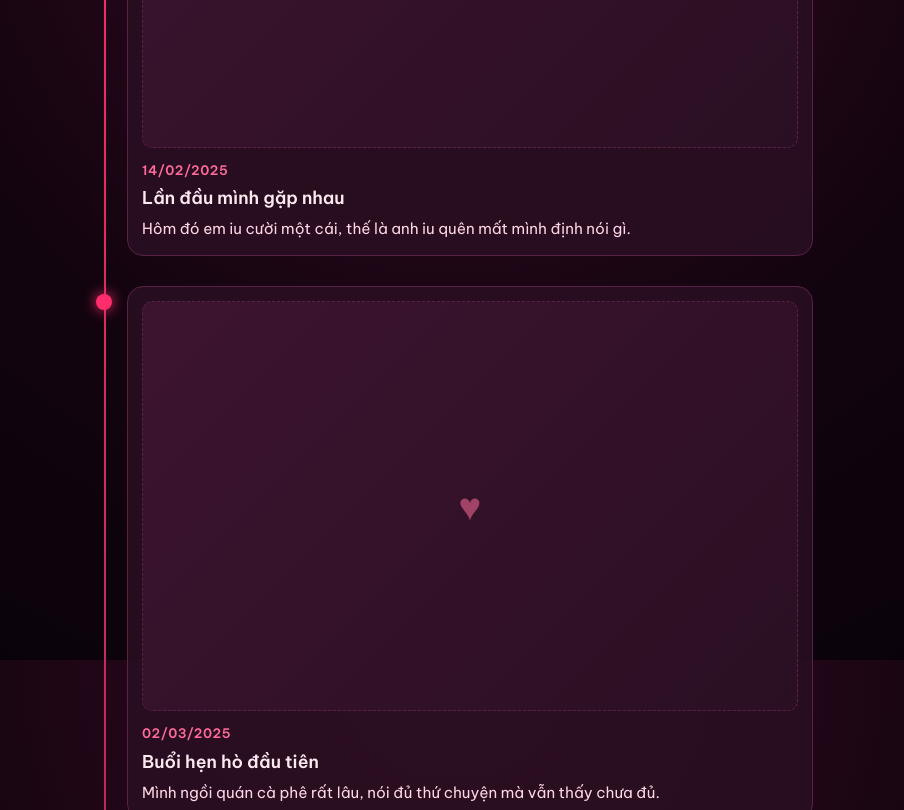
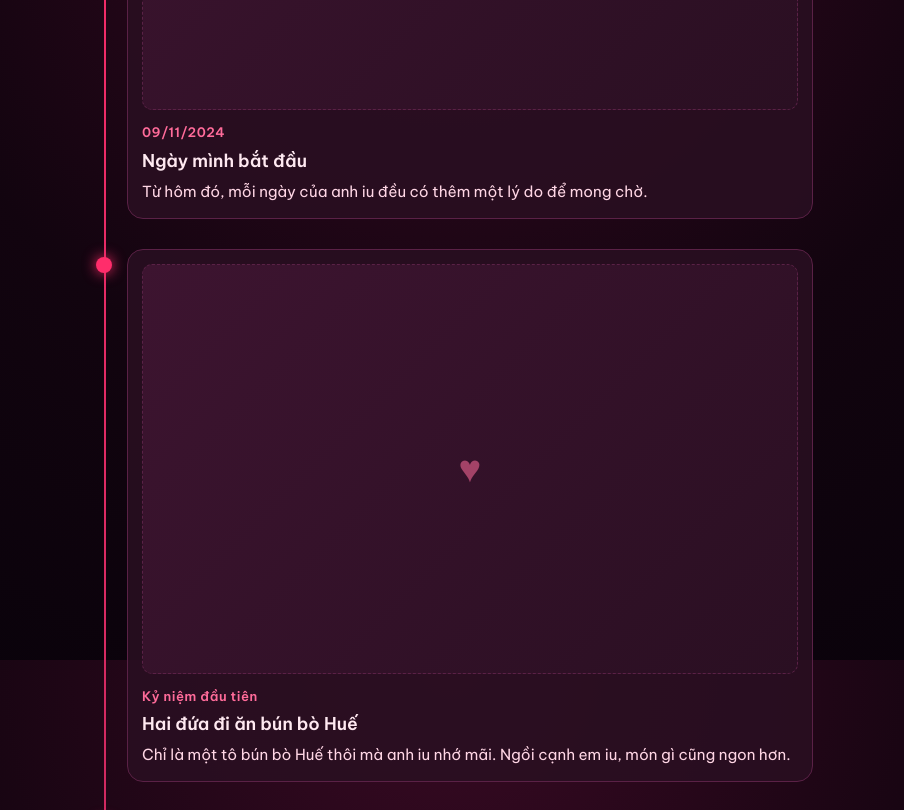
Before and after one commit to diamenvn/anh-yeu-em, a plain HTML site: page cau-chuyen.html in a window 1280 px wide. Shown: the part 1740-2550 px from the top of the page, without its empty margins (187-1091 px from the left). Drawn offline with Linux system fonts and the light colour scheme.

Commit message:
Dien ngay yeu, ky niem va anh vao trang Cau chuyen
Co-Authored-By: Claude Sonnet 5.5 <noreply@anthropic.com>

```diff
--- a/cau-chuyen.html
+++ b/cau-chuyen.html
@@ -108,7 +108,7 @@
   .pol { background: var(--paper); padding: 10px 10px 8px; border-radius: 4px; box-shadow: 0 10px 28px rgba(0, 0, 0, .5);
     transform: rotate(var(--r, 0deg)); transition: transform .25s; cursor: pointer; border: 0; text-align: center; font: inherit; color: var(--ink); }
   .pol:hover, .pol:focus-visible { transform: rotate(0deg) scale(1.04); outline: none; }
-  .pol .ph { aspect-ratio: 1 / 1; border-radius: 2px; }
+  .pol .ph { aspect-ratio: 1 / 1; border-radius: 2px; object-position: center 25%; }
   .pol .ph.empty { background: linear-gradient(135deg, #ffe3ec, #ffc2d6); border: 0; color: rgba(255, 45, 107, .5); }
   .pol span { display: block; font-family: var(--script); font-size: 1.1rem; margin-top: 6px; line-height: 1.25; }
   .lightbox { position: fixed; inset: 0; z-index: 100; background: rgba(8, 2, 10, .92); display: none; align-items: center; justify-content: center; flex-direction: column; gap: 12px; padding: 20px; cursor: pointer; }
--- a/data.js
+++ b/data.js
@@ -1,27 +1,31 @@
 /* ============================================================
    NỘI DUNG CỦA TRANG "CÂU CHUYỆN CỦA CHÚNG MÌNH"
    Sửa các nội dung bên dưới thành câu chuyện thật của hai bạn.
-   Khi sửa xong, đổi daDienThongTin thành true để ẩn dòng "bản xem thử".
+   Nếu còn nội dung mẫu, đổi daDienThongTin thành false để hiện dòng "bản xem thử".
    ============================================================ */
 window.TINH_YEU = {
-  daDienThongTin: false,          // đổi thành true khi đã thay nội dung thật
+  daDienThongTin: true,           // false = hiện dòng "bản xem thử với nội dung mẫu" ở đầu trang
 
   anh: 'anh iu',                  // cách xưng của người gửi
   em: 'em iu',                    // cách gọi người nhận
 
-  // Ngày hai bạn bắt đầu yêu nhau (năm-tháng-ngày). ĐÂY LÀ NGÀY MẪU, hãy sửa.
-  ngayYeu: '2025-02-14',
+  // Ngày hai bạn bắt đầu yêu nhau (năm-tháng-ngày)
+  ngayYeu: '2024-11-09',
 
-  // Dòng thời gian kỷ niệm. "anh" là đường dẫn ảnh, ví dụ 'anh/lan-dau-gap.jpg' (để trống nếu chưa có ảnh).
+  // Dòng thời gian kỷ niệm. "anh" là đường dẫn ảnh, ví dụ 'anh/ninh-binh.jpg' (để trống nếu chưa có ảnh).
   kyNiem: [
-    { ngay: '14/02/2025', tieuDe: 'Lần đầu mình gặp nhau',
-      noiDung: 'Hôm đó em iu cười một cái, thế là anh iu quên mất mình định nói gì.', anh: '' },
-    { ngay: '02/03/2025', tieuDe: 'Buổi hẹn hò đầu tiên',
-      noiDung: 'Mình ngồi quán cà phê rất lâu, nói đủ thứ chuyện mà vẫn thấy chưa đủ.', anh: '' },
-    { ngay: '20/04/2025', tieuDe: 'Chuyến đi đầu tiên',
-      noiDung: 'Lần đầu hai đứa đi xa cùng nhau. Anh iu nhận ra chỗ nào có em iu, chỗ đó là nhà.', anh: '' },
-    { ngay: '10/06/2025', tieuDe: 'Ngày em iu nói yêu anh',
-      noiDung: 'Câu nói nhỏ xíu thôi nhưng anh iu nhớ mãi đến giờ.', anh: '' },
+    { ngay: '09/11/2024', tieuDe: 'Ngày mình bắt đầu',
+      noiDung: 'Từ hôm đó, mỗi ngày của anh iu đều có thêm một lý do để mong chờ.', anh: '' },
+    { ngay: 'Kỷ niệm đầu tiên', tieuDe: 'Hai đứa đi ăn bún bò Huế',
+      noiDung: 'Chỉ là một tô bún bò Huế thôi mà anh iu nhớ mãi. Ngồi cạnh em iu, món gì cũng ngon hơn.', anh: '' },
+    { ngay: 'Một ngày thật vui', tieuDe: 'Ngày đi đạp vịt',
+      noiDung: 'Chiếc vịt đạp hoài cũng không nhanh, nhưng có em iu bên cạnh nên anh iu chẳng muốn vào bờ.', anh: '' },
+    { ngay: 'Chuyến đi đầu tiên', tieuDe: 'Tam Đảo',
+      noiDung: 'Lần đầu hai đứa cùng nhau đi chơi xa. Anh iu nhận ra chỗ nào có em iu, chỗ đó là nhà.', anh: '' },
+    { ngay: 'Chuyến đi của mình', tieuDe: 'Lý Sơn',
+      noiDung: 'Biển, gió và em iu. Anh iu chỉ cần có vậy.', anh: '' },
+    { ngay: 'Chuyến đi của mình', tieuDe: 'Ninh Bình',
+      noiDung: 'Thêm một chuyến đi, thêm một trang kỷ niệm đẹp của hai đứa mình.', anh: '' },
     { ngay: 'Hôm nay', tieuDe: 'Và câu chuyện vẫn đang viết tiếp',
       noiDung: 'Cảm ơn em iu vì đã ở đây. Còn rất nhiều trang nữa chúng mình sẽ viết cùng nhau.', anh: '' }
   ],
@@ -30,7 +34,7 @@ window.TINH_YEU = {
   thu: [
     'Gửi em iu của anh iu,',
     'Có những điều anh iu hay ngại nói ra, nên anh iu làm trang này để nói thay.',
-    'Cảm ơn em iu vì đã kiên nhẫn với anh iu, vì những lần em iu cười làm cả ngày của anh iu sáng lên. Có em iu, chuyện bình thường nào cũng trở nên đặc biệt.',
+    'Từ ngày 9/11/2024, anh iu có thêm một người để nhớ, để thương và để cố gắng mỗi ngày. Cảm ơn em iu vì đã kiên nhẫn với anh iu, vì những lần em iu cười làm cả ngày của anh iu sáng lên.',
     'Anh iu không hứa sẽ hoàn hảo, nhưng anh iu hứa sẽ luôn ở bên em iu.'
   ],
 
@@ -45,18 +49,18 @@ window.TINH_YEU = {
     'Vì em iu làm anh iu muốn trở nên tốt hơn',
     'Vì em iu hay làm anh iu bật cười',
     'Vì em iu tin anh iu',
-    'Vì cái cách em iu ăn món em thích',
+    'Vì chuyến đi nào có em iu cũng thành chuyến đi đẹp',
     'Vì em iu là em iu',
     'Vì anh iu không tưởng tượng nổi một ngày thiếu em iu'
   ],
 
-  // Album ảnh. "src" là đường dẫn ảnh, ví dụ 'anh/dalat.jpg' (để trống nếu chưa có ảnh).
+  // Album ảnh. "src" là đường dẫn ảnh, ví dụ 'anh/anh-1.jpg' (để trống nếu chưa có ảnh).
   album: [
-    { src: '', chuThich: 'Ngày đầu mình đi cùng nhau' },
-    { src: '', chuThich: 'Nụ cười anh iu thích nhất' },
-    { src: '', chuThich: 'Một buổi chiều bình thường mà đẹp' },
-    { src: '', chuThich: 'Chuyến đi nhớ mãi' },
-    { src: '', chuThich: 'Lần em iu giận anh iu (xin lỗi nha)' },
-    { src: '', chuThich: 'Mình của hôm nay' }
+    { src: 'anh/anh-1.jpg', chuThich: 'Nụ cười anh iu thích nhất' },
+    { src: 'anh/anh-2.jpg', chuThich: 'Mãi là của nhau' },
+    { src: 'anh/anh-3.jpg', chuThich: 'Em iu của anh iu' },
+    { src: 'anh/anh-4.jpg', chuThich: 'Hai đứa mình' },
+    { src: 'anh/anh-5.jpg', chuThich: 'Một buổi tối thật đẹp' },
+    { src: 'anh/anh-6.jpg', chuThich: 'Buổi tối của riêng mình' }
   ]
 };
```
Also changed, not shown: anh/anh-1.jpg (added), anh/anh-2.jpg (added), anh/anh-3.jpg (added), anh/anh-4.jpg (added), anh/anh-5.jpg (added), anh/anh-6.jpg (added).
